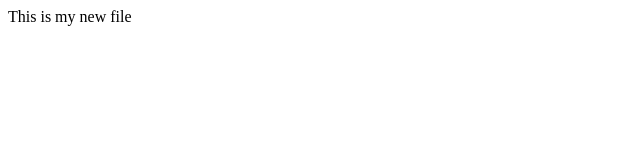
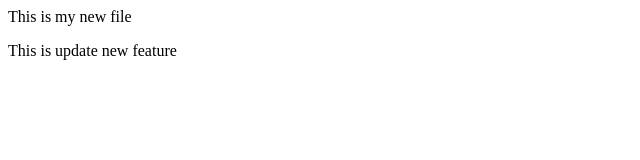
Before and after one commit to Ajay07102000/local_repo, a plain HTML site: page index.html in a window 1280 px wide. Shown: the whole page, without its empty margins (0-640 px from the left). Drawn offline with Linux system fonts and the light colour scheme.

Commit message:
add new feature

```diff
--- a/index.html
+++ b/index.html
@@ -1 +1,2 @@
 <p>This is my new file</p>
+<p>This is update new feature</p>
```
